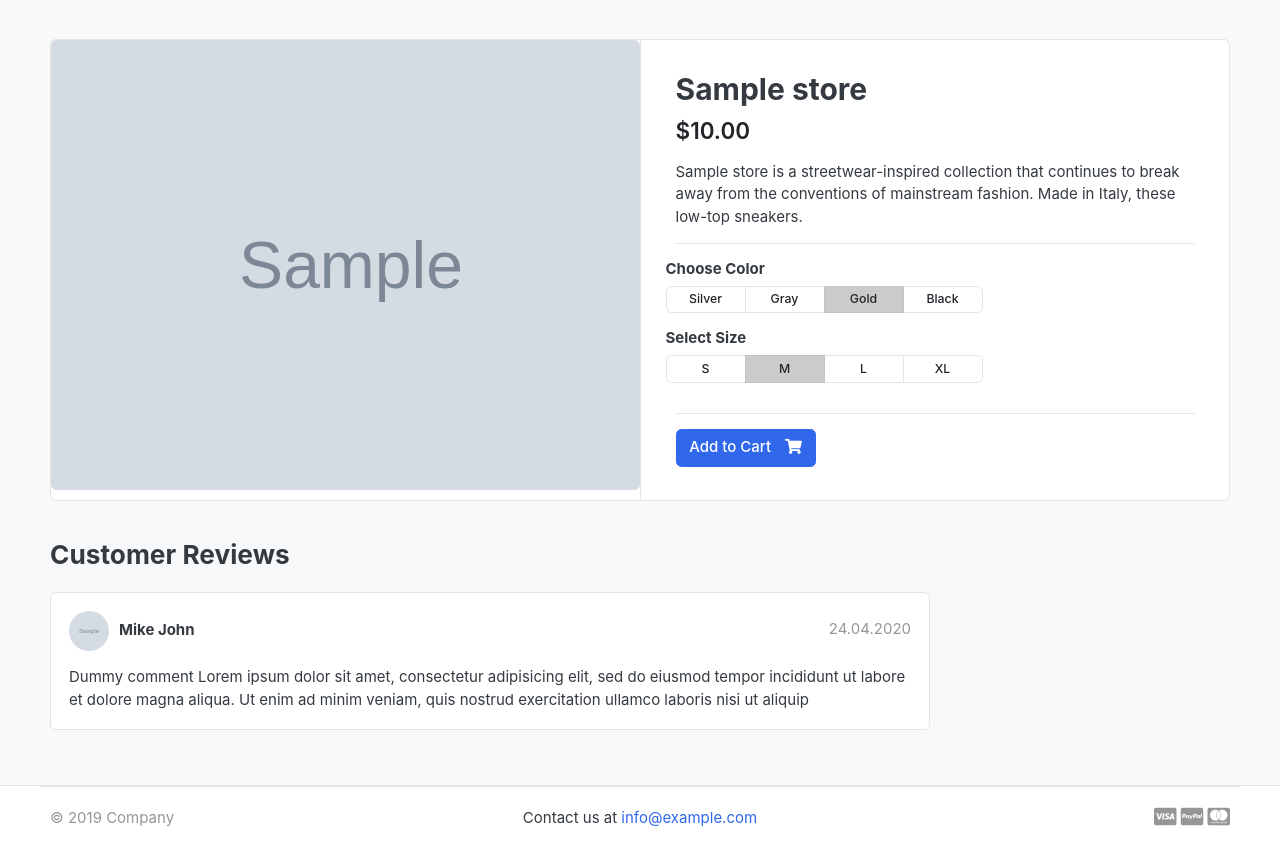
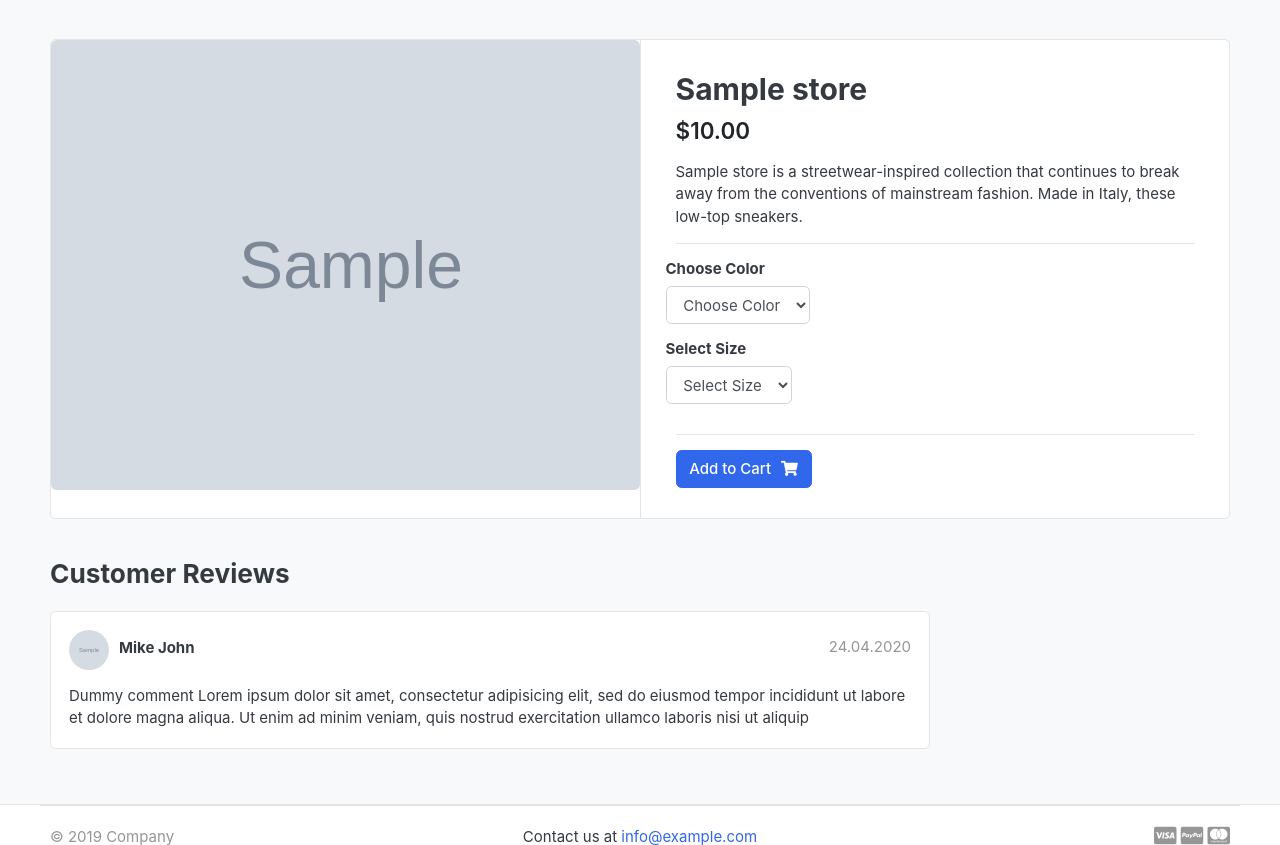
Before and after one commit to karthi3345/Greatkart_django, a Django app: a page that uses myapp/myapp/templates/product_detail.html in a window 1280 px wide. Shown: the part 119-964 px from the top of the page. Run offline with Django 5.2, Linux system fonts and the light colour scheme; tables that the repository leaves empty hold one stand-in row (values such as "Sample post"); grey boxes marked "Sample" are stand-in pictures; some libraries are stand-ins or nearby versions; some web fonts are replaced.

Commit message:
i have een changed color and many things

```diff
--- a/myapp/card/views.py
+++ b/myapp/card/views.py
@@ -1,3 +1,4 @@
+from turtle import color
 from django.shortcuts import get_object_or_404, redirect, render
 from store.models import Product
 from .models import Card, Card_item
@@ -14,6 +15,9 @@ def _card_id(request):
 
 
 def add_card(request, product_id):
+    color = request.GET.get('color') # get color from url
+    size = request.GET.get('size')     # get size from url
+    # return HttpResponse(f"Color: {color}, Size: {size}") #taken in static page to test
     product = Product.objects.get(id=product_id)
 
     # get or create the cart/card
@@ -44,6 +48,8 @@ def add_card(request, product_id):
 
  # we going to get card and quantitiy
 def card(request, total=0, quantity=0,  tax=0 , grand_total=0,cart_items=None):
+    color=request.GET.get('color') # get color from url
+    size=request.GET.get('size')
 
     try:
         cart=Card.objects.get(card_id=_card_id(request))
--- a/myapp/myapp/templates/includes/navbar.html
+++ b/myapp/myapp/templates/includes/navbar.html
@@ -23,7 +23,7 @@
 
             <form action="{% url 'set_language' %}" method="post" style="margin:0;">
               {% csrf_token %}
-              <button class="dropdown-item {% if LANGUAGE_CODE == 'en' %}active{% endif %}" type="submit" name="language" value="en">English</button>
+              <button class="dropdown-item  {% if LANGUAGE_CODE == 'en' %}active{% endif %}" type="submit" name="language" value="en">English</button>
               <button class="dropdown-item {% if LANGUAGE_CODE == 'hi' %}active{% endif %}" type="submit" name="language" value="hi">Hindi</button>
               <button class="dropdown-item {% if LANGUAGE_CODE == 'ta' %}active{% endif %}" type="submit" name="language" value="ta">Tamil</button>
               <button class="dropdown-item {% if LANGUAGE_CODE == 'te' %}active{% endif %}" type="submit" name="language" value="te">Telugu</button>
--- a/myapp/myapp/templates/product_detail.html
+++ b/myapp/myapp/templates/product_detail.html
@@ -20,6 +20,8 @@
 
     <!-- Product Info -->
     <main class="col-md-6 border-left">
+  <form action="{% url 'add_card' single_product.id %}" method="GET">
+      {% csrf_token %}
       <article class="content-body">
 
         <!-- Product Name -->
@@ -47,12 +49,12 @@ low-top sneakers.
         <div class="row">
           <div class="item-option-select">
             <h6>{% trans "Choose Color" %}</h6>
-            <div class="btn-group btn-group-sm btn-group-toggle" data-toggle="buttons">
-              <label class="btn btn-light"><input type="radio" name="radio_color"> {% trans "Silver" %}</label>
-              <label class="btn btn-light"><input type="radio" name="radio_color"> {% trans "Gray" %}</label>
-              <label class="btn btn-light active"><input type="radio" name="radio_color" checked> {% trans "Gold" %}</label>
-              <label class="btn btn-light"><input type="radio" name="radio_color"> {% trans "Black" %}</label>
-            </div>
+            <select  name="color" class="form-control" required>
+              <option value="" disabled selected>{% trans "Choose Color" %}</option>
+              {% for i in single_product.variation_set.colors %}
+              <option value="{{i.variation_value}}">{% trans i.variation_value %}</option>
+              {% endfor %}
+              </select>
           </div>
         </div>
 
@@ -60,12 +62,12 @@ low-top sneakers.
         <div class="row">
           <div class="item-option-select">
             <h6>{% trans "Select Size" %}</h6>
-            <div class="btn-group btn-group-sm btn-group-toggle" data-toggle="buttons">
-              <label class="btn btn-light"><input type="radio" name="radio_size"> {% trans "S" %}</label>
-              <label class="btn btn-light active"><input type="radio" name="radio_size" checked> {% trans "M" %}</label>
-              <label class="btn btn-light"><input type="radio" name="radio_size"> {% trans "L" %}</label>
-              <label class="btn btn-light"><input type="radio" name="radio_size"> {% trans "XL" %}</label>
-            </div>
+            <select  name="size" class="form-control " required>
+               <option value="" disabled selected>{% trans "Select Size" %}</option>
+              {% for i in single_product.variation_set.sizes %}
+              <option value="{{i.variation_value}}">{% trans i.variation_value %}</option>
+              {% endfor %}
+              </select>
           </div>
         </div>
 
@@ -87,14 +89,14 @@ low-top sneakers.
     <i class="fas fa-eye"></i>
 </a>
          {% else %}
-        <a href="{% url 'add_card' single_product.id %}" class="btn btn-primary">
+        <button  type= 'submit'  class="btn btn-primary">
 
-    <span class="text">Add to Cart</span>
-    <i class="fas fa-shopping-cart"></i>
-</a>   {% endif%}
+    <span class="text">Add to Cart</span><i class="fas fa-shopping-cart"></i>
+        </button>   {% endif%}
         {% endif %}
 
       </article>
+    </form>
     </main>
 
   </div>
--- a/myapp/store/models.py
+++ b/myapp/store/models.py
@@ -1,3 +1,4 @@
+from itertools import product
 from django.db import models
 from category.models import Category
 from django.urls import reverse
@@ -26,3 +27,30 @@ class Product(models.Model):
 
     def __str__(self):
         return self.product_name
+
+
+
+ # color & sizes
+
+class VariationManager(models.Manager):
+    def colors(self):
+        return self.filter(variation_category='color', is_active=True)
+
+    def sizes(self):
+        return self.filter(variation_category='size', is_active=True)
+
+
+# store/models.py
+class Variation(models.Model):
+    product = models.ForeignKey(Product, on_delete=models.CASCADE)
+    variation_category = models.CharField(
+        max_length=100,
+        choices=(('color','color'), ('size','size'))
+    )
+    variation_value = models.CharField(max_length=100)  # ✅ correct spelling
+    is_active = models.BooleanField(default=True)
+    created_date = models.DateTimeField(auto_now=True)
+    objects = VariationManager()
+
+    def __str__(self):
+        return self.variation_value
```
Also changed, not shown: myapp/card/admin.py (+9 -1 lines), myapp/card/models.py (+3 -4 lines), myapp/myapp/templates/store/store.html (+10 -1 lines), myapp/store/admin.py (+8 -1 lines), myapp/card/migrations/0001_initial.py, myapp/card/migrations/0002_rename_carditem_card_item_alter_card_card_id.py (deleted), myapp/media/photos/products/ATX-Jeans_p5kieQE.jpg (added), myapp/media/photos/products/Blue-Shirt_Ej00Ar6.jpg (added), myapp/media/photos/products/Great-Tshirt_Fjs2cTr.jpg (added), myapp/media/photos/products/Mavi_jeans_9Od5pnu.jpg (added), myapp/media/photos/products/Puma-Ferrari-Shoes_vNeYOj4.jpg (added), myapp/media/photos/products/US-Polo-Assn_Jacket_Hr8qLb2.jpg (added), myapp/media/photos/products/Wrangler-Shirt_7j5bym5.jpg (added), myapp/media/photos/products/jordan-true-flight-basketball-shoes_KCteWZl.jpg (added), 2 more files.
